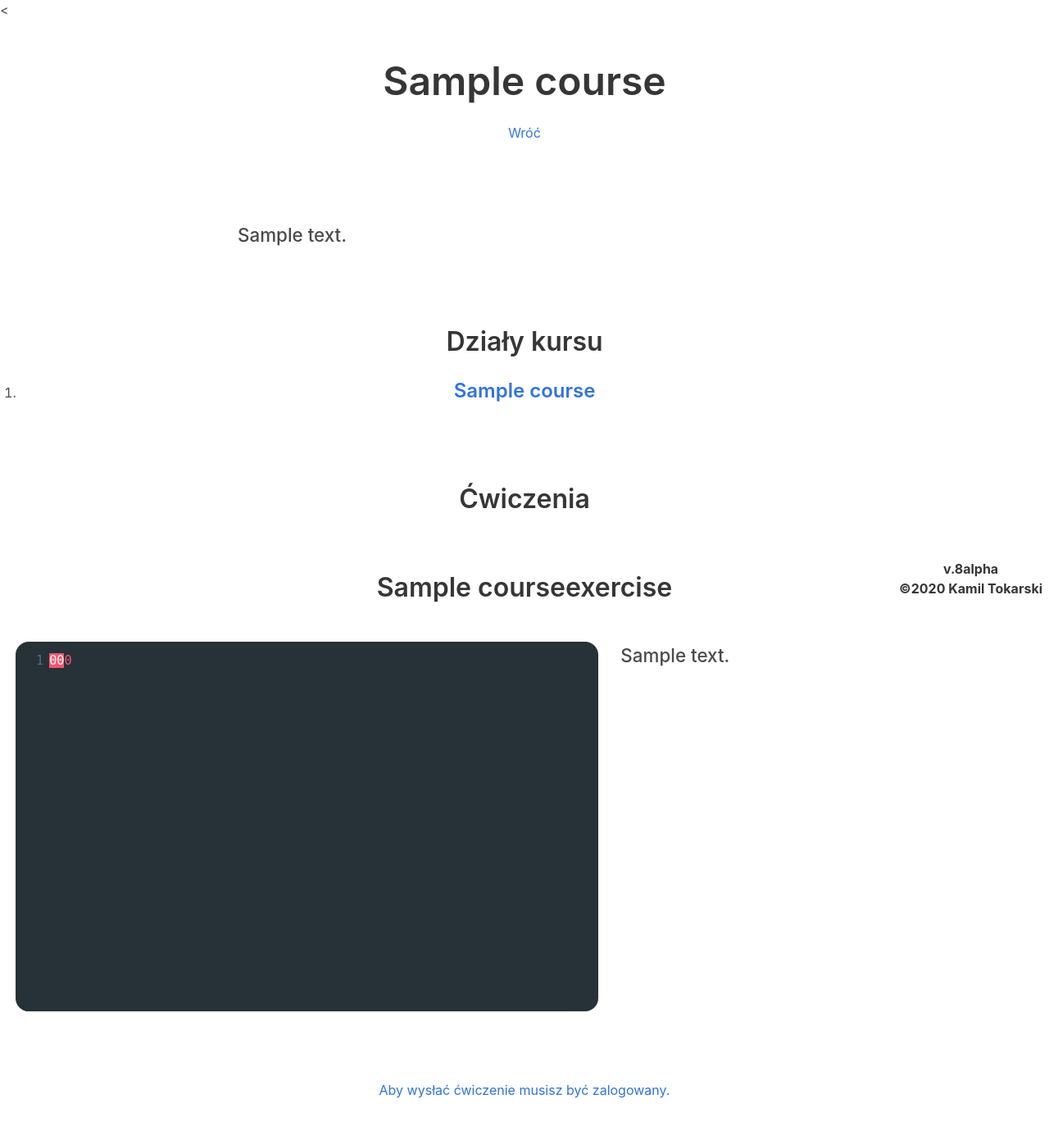
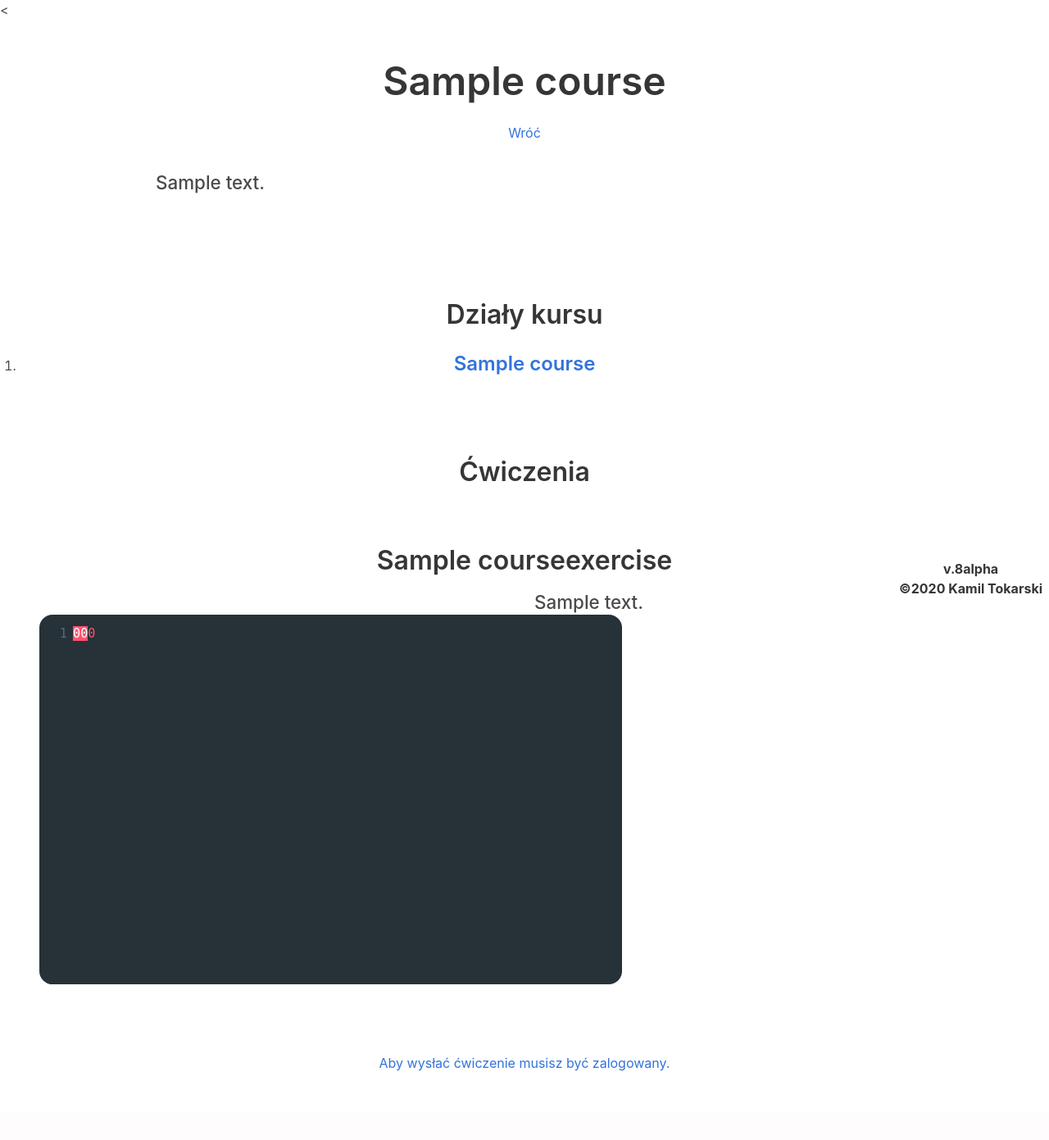
Before and after one commit to SKE-Projekt/SKE, a Django app: page /courses/course/1 in a window 1280 px wide. Shown: the part 62-1453 px from the top of the page at 82% size. After the commit the page ends 1369 px from the top, so only its background shows below. Run offline with Django 3.2, Linux system fonts and the light colour scheme; tables that the repository leaves empty hold one stand-in row (values such as "Sample post"); data that the repository does not hold is empty; parts of the project's set-up code (start-up, migrations or seed data) failed here and were passed over; some libraries are stand-ins or nearby versions.

Commit message:
Reading input in course

```diff
--- a/SKE_COURSES/tasks.py
+++ b/SKE_COURSES/tasks.py
@@ -50,7 +50,11 @@ def GetEvalExerciseSubmissionResult(exer_subm):
         f.write(exer_subm.code)
 
     input_path = os.path.join(exer_path, 'input.in')
-    open(input_path, 'w+', encoding='utf-8') # make sure its there
+    try:
+        open(input_path, 'r+', encoding='utf-8')
+    except Exception as e:
+        print('[ERROR]', e, '[END_INPUT_ERROR]')
+        open(input_path, 'w+', encoding='utf-8') # make sure its there
 
     return RunEvalExerciseSubmissionResult(exer_path, exer_subm_path, code_path, input_path)
 
--- a/static/style.css
+++ b/static/style.css
@@ -58,11 +58,14 @@
     text-align: left;
 }
 
+
+/* KURSY */
+
 .courseBody {
     font-weight: 500;
     font-size: 1.4rem;
     max-width: 90vw;
-    max-width: 700px;
+    max-width: 900px;
     margin: auto;
 }
 
@@ -70,6 +73,32 @@
     font-size: 1.5rem;
     font-weight: 600;
 }
+
+.courseBody {
+    margin-top: -4rem;
+}
+
+.courseBody>p {
+    margin: 2rem;
+}
+
+.exerBody {
+    font-size: 1.4rem;
+}
+
+.exerBody {
+    font-weight: 500;
+    margin-top: -2rem;
+    max-width: 100vw;
+    max-width: 1000px;
+}
+
+.exerBody>p {
+    margin: 1rem;
+}
+
+
+/* KURSY */
 
 .contest-level {
     margin: 3rem;
--- a/templates/SKE_COURSES/_exercise.html
+++ b/templates/SKE_COURSES/_exercise.html
@@ -3,7 +3,7 @@
         <h1 class="title">{{ course_exer.title }}</h1>
         </br>
         <div class="columns">
-            <div class="column is-two-thirds-desktop is-full-mobile is-full-tablet" style="margin-left: -4rem;">
+            <div class="column is-half-desktop is-full-mobile is-full-tablet">
                 <div id="editor-{{ course_exer.id }}" class="editor"></div>
                 {% if user.is_authenticated %}
                     <div style="margin-top: -1rem;" id="show_example_div-{{course_exer.id}}">
@@ -22,8 +22,8 @@
                     </div>
                 {% endif %}
             </div>
-            <div id="input-column" class="column is-one-third-desktop is-full-mobile is-full-tablet" style="margin-left: -2rem;">
-                <div class="courseBody has-text-left">
+            <div id="input-column" class="column is-half-desktop is-full-mobile is-full-tablet">
+                <div class="exerBody has-text-left">
                     {{ course_exer.body_html | safe }}
                 </div>
             </div>
--- a/templates/SKE_COURSES/course.html
+++ b/templates/SKE_COURSES/course.html
@@ -16,7 +16,7 @@
 	{{ exer_form.code }}
 </form>
 
-<<section class="hero has-text-centered">
+<<section class="hero has-text-centered course-title">
 	<div class="hero-body">
 		<div class="container">
 			<h1 class="title is-1">
@@ -56,6 +56,11 @@
 		{% include 'SKE_COURSES/_exercise.html' %}
 	{% endfor %}
 </section>
+{% else %}
+<br>
+<br>
+<br>
+<br>
 {% endif %}
 {% endblock content %}
 
```
